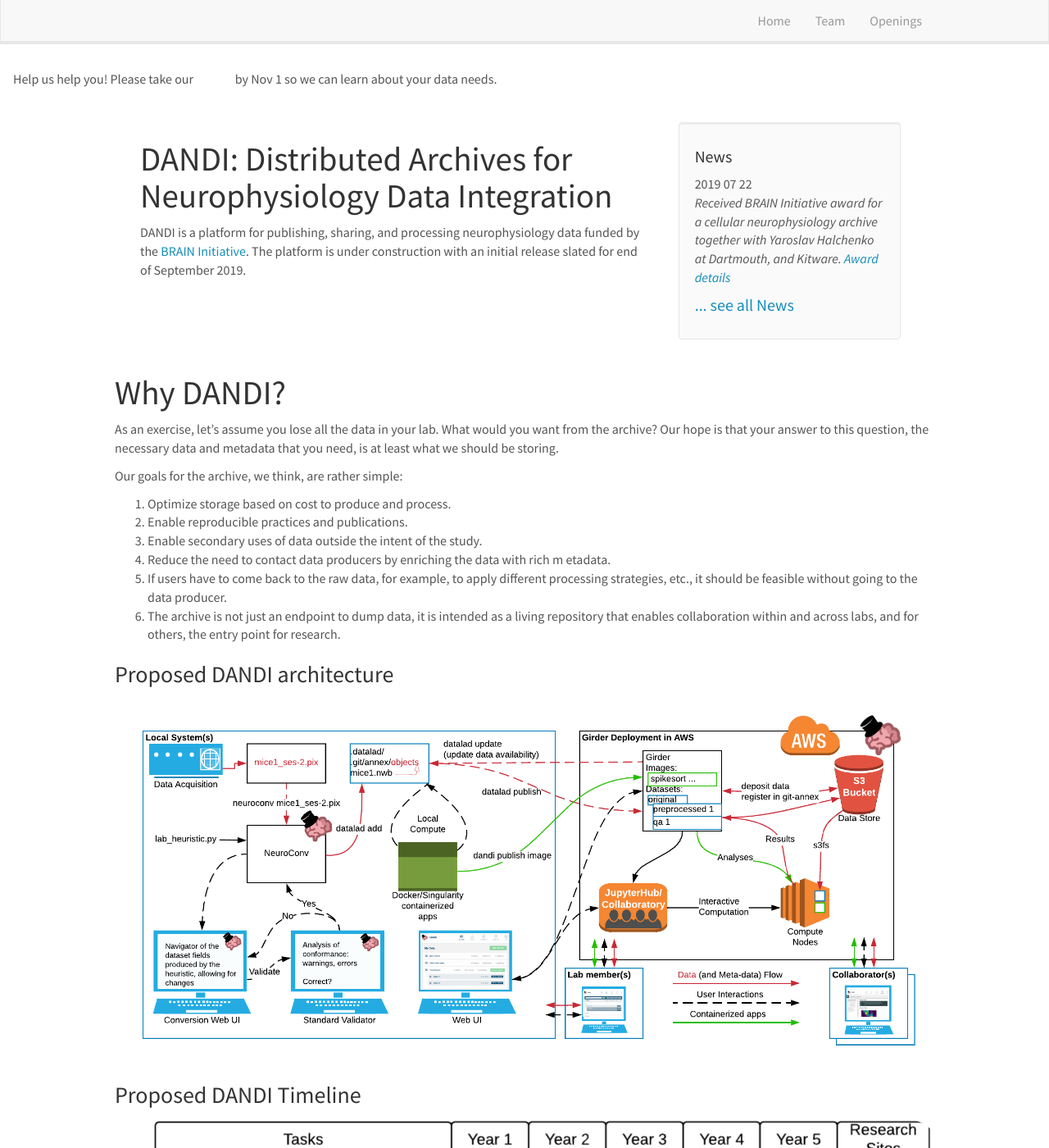
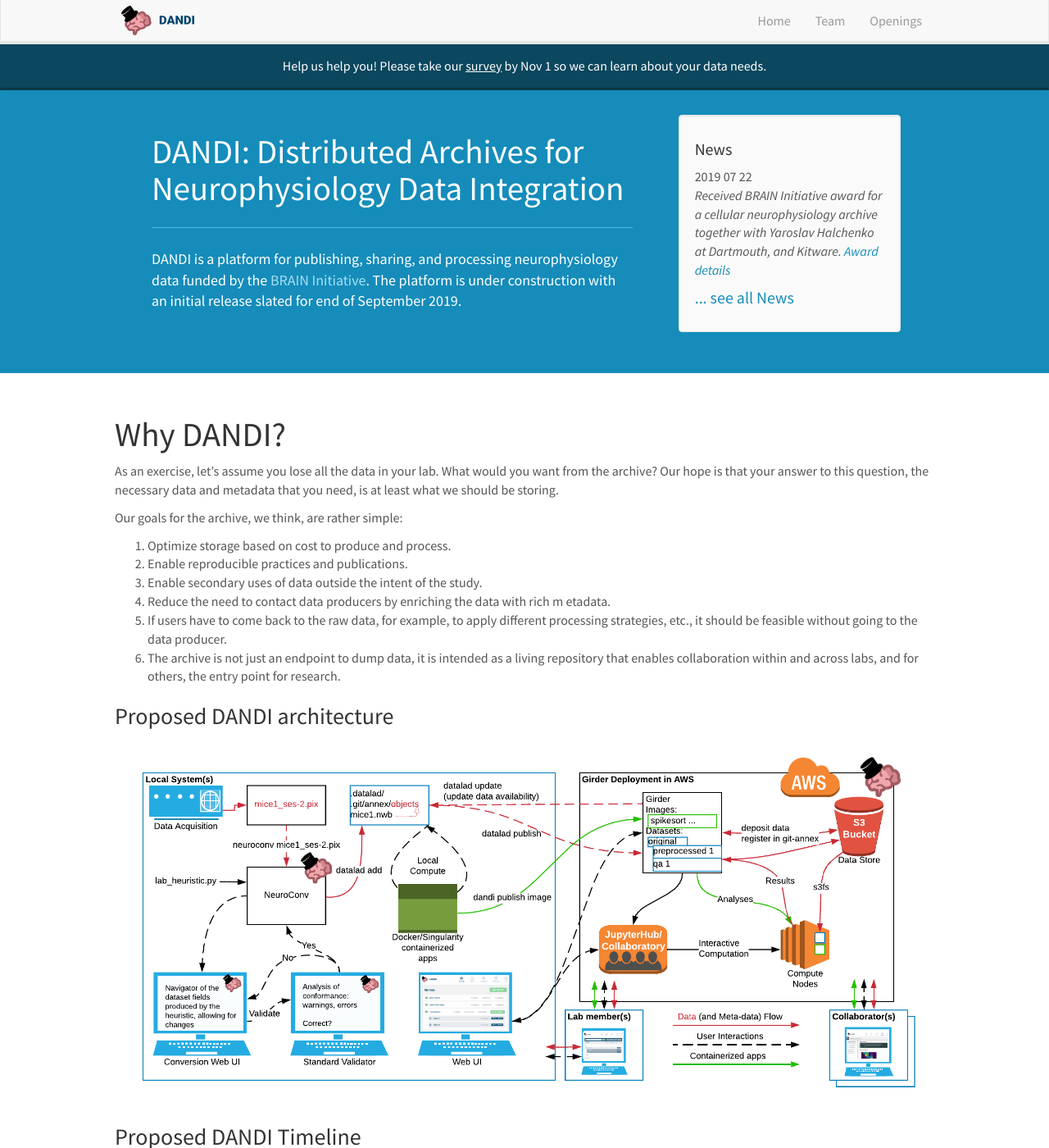
Before and after one commit to nicolocin/dandi.github.io, a Jekyll site: the page built from _pages/home.md, in a window 1280 px wide and 1400 px high. Shown: the whole window at 82% size. Built offline with Jekyll 4.4.1, drawn with Linux system fonts in a browser that asks for light colours; nearby versions of some CDN libraries.

Commit message:
Cleanup and add new styles to stylesheet

```diff
--- a/css/main.scss
+++ b/css/main.scss
@@ -1,75 +1,113 @@
 ---
 ---
 
-@import "bootstrap";
+@import 'bootstrap';
 
-img { margin-bottom: 24px;
+img {
+  border-radius: 2%;
+  margin-bottom: 24px;
   margin-top: 17px;
-    border-radius:2%;
 }
 
 
 body {
-	padding-top: 70px;
+  padding-top: 54px;
+
+  & > .container-fluid {
+    min-height: calc(100vh - 348px); /* viewport height minus footer height, header height and container margins */
+  }
 }
 
 figcaption {
+  margin-bottom: 20px;
+  margin-top: -20px;
   text-align: right;
-    margin-top: -20px;
-    margin-bottom: 20px;
 }
-
-
 
 /* Top navigation bar */
 
-
-p.byline {
-	text-align: center;
+p {
+  &.byline {
     font-size: 18px;
     line-height: 36px;
+    margin-bottom: 48px;
     margin-top: -24px;
-	margin-bottom: 48px;
+    text-align: center;
   }
-
+}
 
 pubtit {
   font-weight: bold;
 }
 
-firstp {
-}
-
 .container-fluid {
+  margin-bottom: 55px;
+  margin-left: auto;
   margin-right: auto;
-  margin-left: auto;
+  margin-top: 30px;
   max-width: 1000px; /* or 950px */
 }
 
 /* Home, News */
-#newsid p {
+#newsid {
+  p {
     text-align: left;
   }
 
-#homeidtmp h1 {
+  img {
+    margin-bottom: 6px;
+    margin-top: 6px;
+  }
+}
+
+#homeidtmp {
+  h1 {
     text-align: center;
   }
-
-#newsid img {
-	margin-top: 6px;
-	margin-bottom: 6px;
 }
 
 /* Team & Publications */
-#gridid img { margin: 16px 22px 6px 0; border-radius:10%; box-shadow: 2px 2px 5px #888888 }
-#homeid img { margin: 0 0 0 0; border-radius:5%; box-shadow: 0px 0px 0px #888888 }
-#picid img { margin: 6px 3px 60px 6px; border-radius:1%; box-shadow: 2px 2px 5px #888888 }
-#gridid .row { margin-bottom: 24px; }
+#gridid {
+  img {
+    border-radius: 10%;
+    box-shadow: 2px 2px 5px #888;
+    margin: 16px 22px 6px 0;
+  }
+
+  .row {
+    margin-bottom: 24px;
+  }
+}
+
+#homeid {
+  img {
+    border-radius: 5%;
+    box-shadow: 0 0 0 #888;
+    margin: 0;
+  }
+}
+
+#picid {
+  img {
+    border-radius: 1%;
+    box-shadow: 2px 2px 5px #888;
+    margin: 6px 3px 60px 6px;
+  }
+}
 
 
 /* Grid overrides */
-.col-sm-1, .col-sm-2, .col-sm-3, .col-sm-5, .col-sm-6,
-.col-sm-7, .col-sm-8, .col-sm-9, .col-sm-10, .col-sm-11, .col-sm-12 {
+.col-sm-1,
+.col-sm-2,
+.col-sm-3,
+.col-sm-5,
+.col-sm-6,
+.col-sm-7,
+.col-sm-8,
+.col-sm-9,
+.col-sm-10,
+.col-sm-11,
+.col-sm-12 {
   padding-left: 16px;
   padding-right: 16px;
 }
@@ -84,9 +122,79 @@ firstp {
 /* Carusel */
 
 .carousel {
-    border-radius: 3px 3px 3px 3px;
+  border-radius: 3px;
   margin-bottom: 20px;
-    margin-top: 20px;
   margin-left: 30px;
   margin-right: 30px;
+  margin-top: 20px;
 }
+
+/* Header overrides */
+.navbar {
+  margin-bottom: 0;
+
+  .container-fluid {
+    margin-bottom: 0;
+    margin-top: 0;
+  }
+
+  .navbar-brand {
+    padding: 7px;
+
+    img {
+      height: 100%;
+      margin: 0;
+      width: auto;
+    }
+  }
+}
+
+.top-alert {
+  background: darken($brand-primary, 20%);
+  border-bottom: 3px solid darken($brand-primary, 25%);
+  border-radius: 0;
+  color: #fff;
+  margin-bottom: 0;
+  text-align: center;
+}
+
+/* Footer overrides */
+#footer {
+  &.panel {
+    margin-bottom: 0;
+  }
+}
+
+/* Banner Styles */
+.home-banner {
+  background: $brand-primary;
+  padding: 30px 0;
+
+  .container-fluid {
+    margin-bottom: 0;
+    margin-top: 0;
+  }
+
+  .banner-text {
+    padding: 0 30px 30px;
+
+    h1,
+    p {
+      color: #fff;
+    }
+
+    h1 {
+      border-bottom: 1px solid lighten($brand-primary, 20%);
+      margin-bottom: 25px;
+      padding-bottom: 25px;
+    }
+
+    p {
+      font-size: 18px;
+    }
+
+    a {
+      color: lighten($brand-primary, 40%);
+    }
+  }
+}
```
Lines whose indentation alone changed are shown as unchanged.
